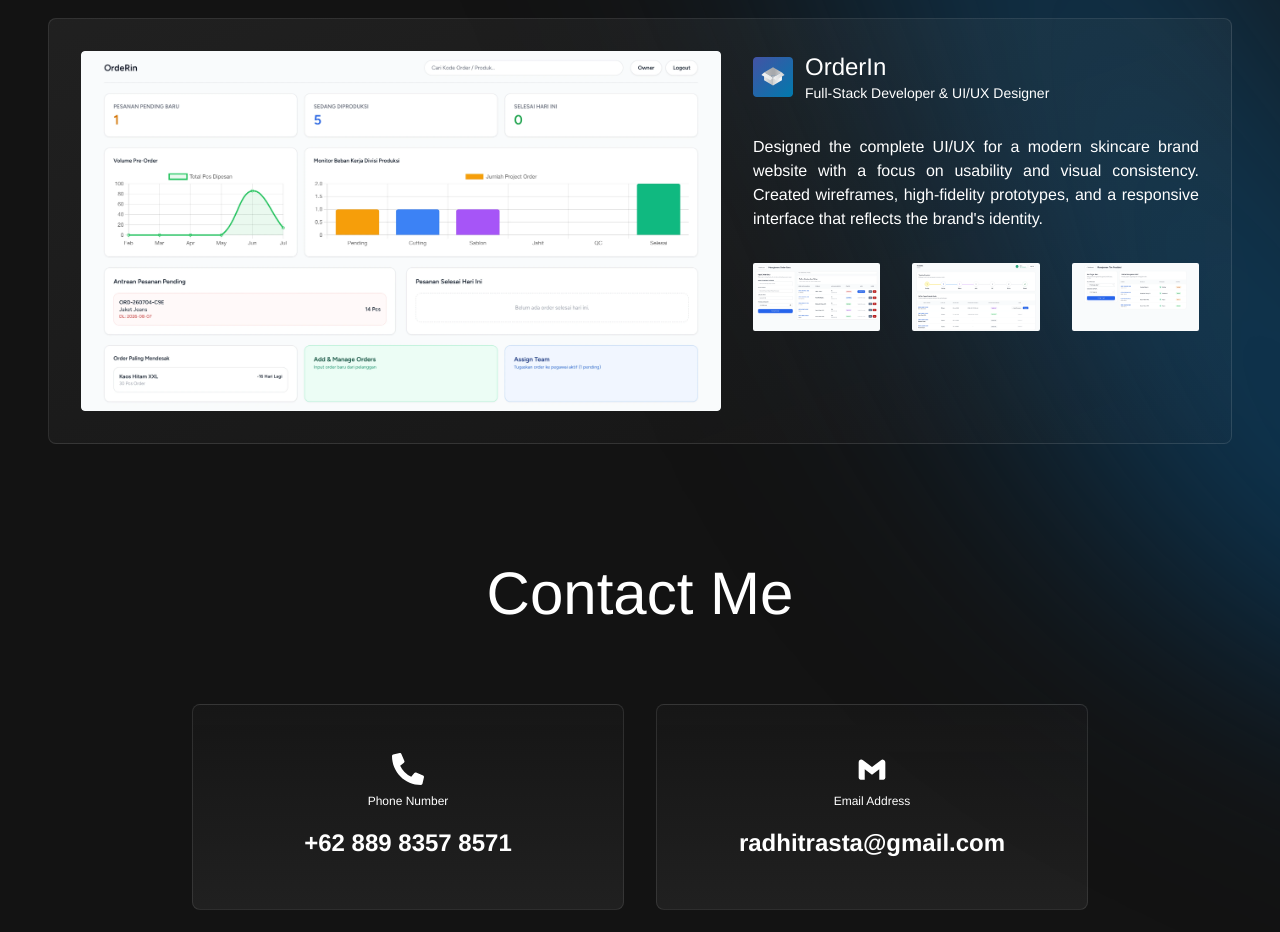
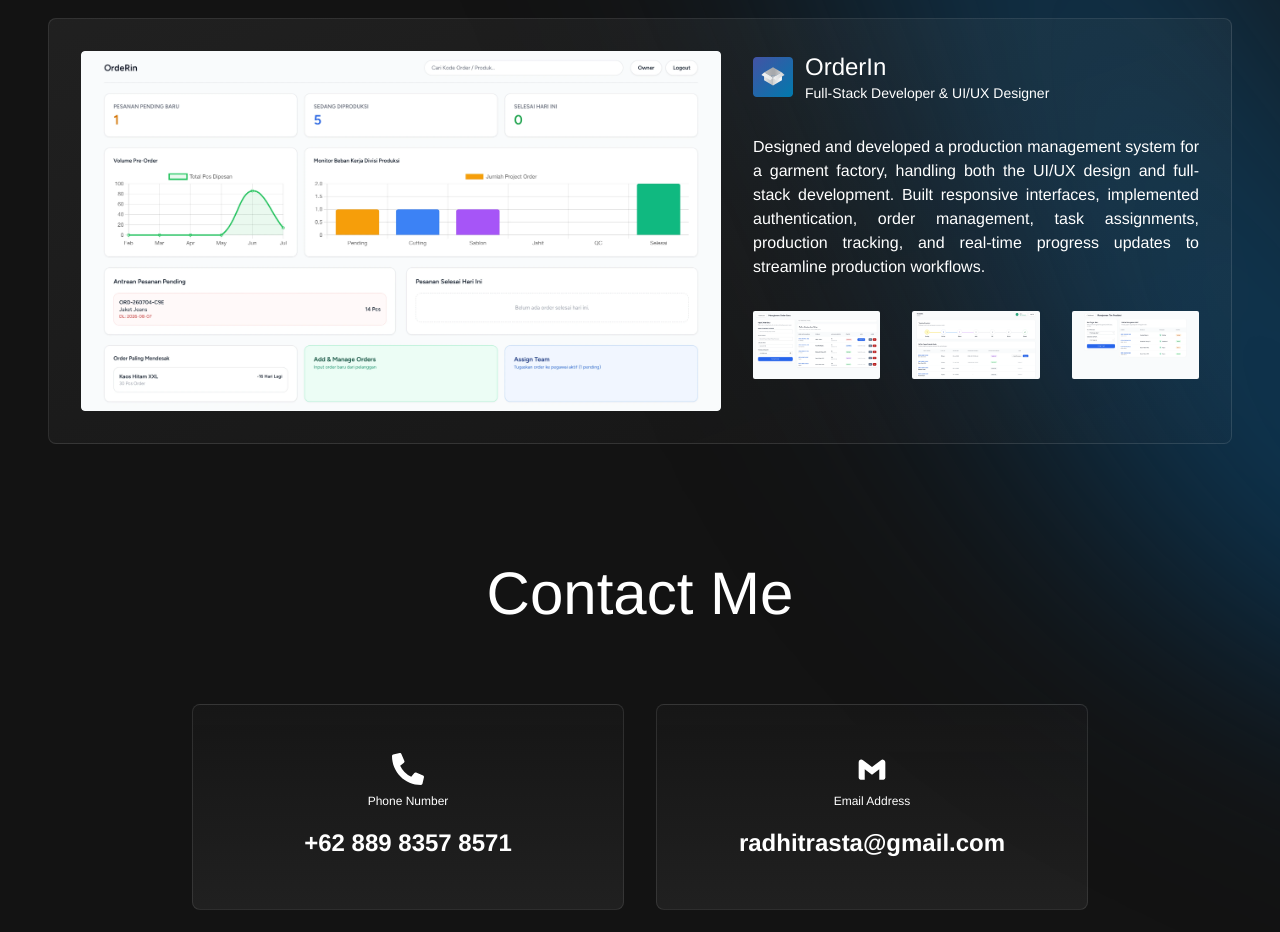
Before and after one commit to rrastaa/Portfolio, a React (Vite) app: page / in a window 1280 px wide. Shown: the part 3060-3992 px from the top of the page. Built offline with nearby package versions, Linux system fonts and the light colour scheme.

Commit message:
Fixing OrderIn Desc

```diff
--- a/src/components/ProjectsView.jsx
+++ b/src/components/ProjectsView.jsx
@@ -22,7 +22,7 @@
     title: "OrderIn",
     logo: "/orderin/orderinlogo.svg",
     focus: "Full-Stack Developer & UI/UX Designer",
-    desc: "Designed the complete UI/UX for a modern skincare brand website with a focus on usability and visual consistency. Created wireframes, high-fidelity prototypes, and a responsive interface that reflects the brand's identity.",
+    desc: "Designed and developed a production management system for a garment factory, handling both the UI/UX design and full-stack development. Built responsive interfaces, implemented authentication, order management, task assignments, production tracking, and real-time progress updates to streamline production workflows.",
     mainImage: "/orderin/orderindashboard.webp",
     moreImage: [
       "/orderin/assignproduct.webp",
```
